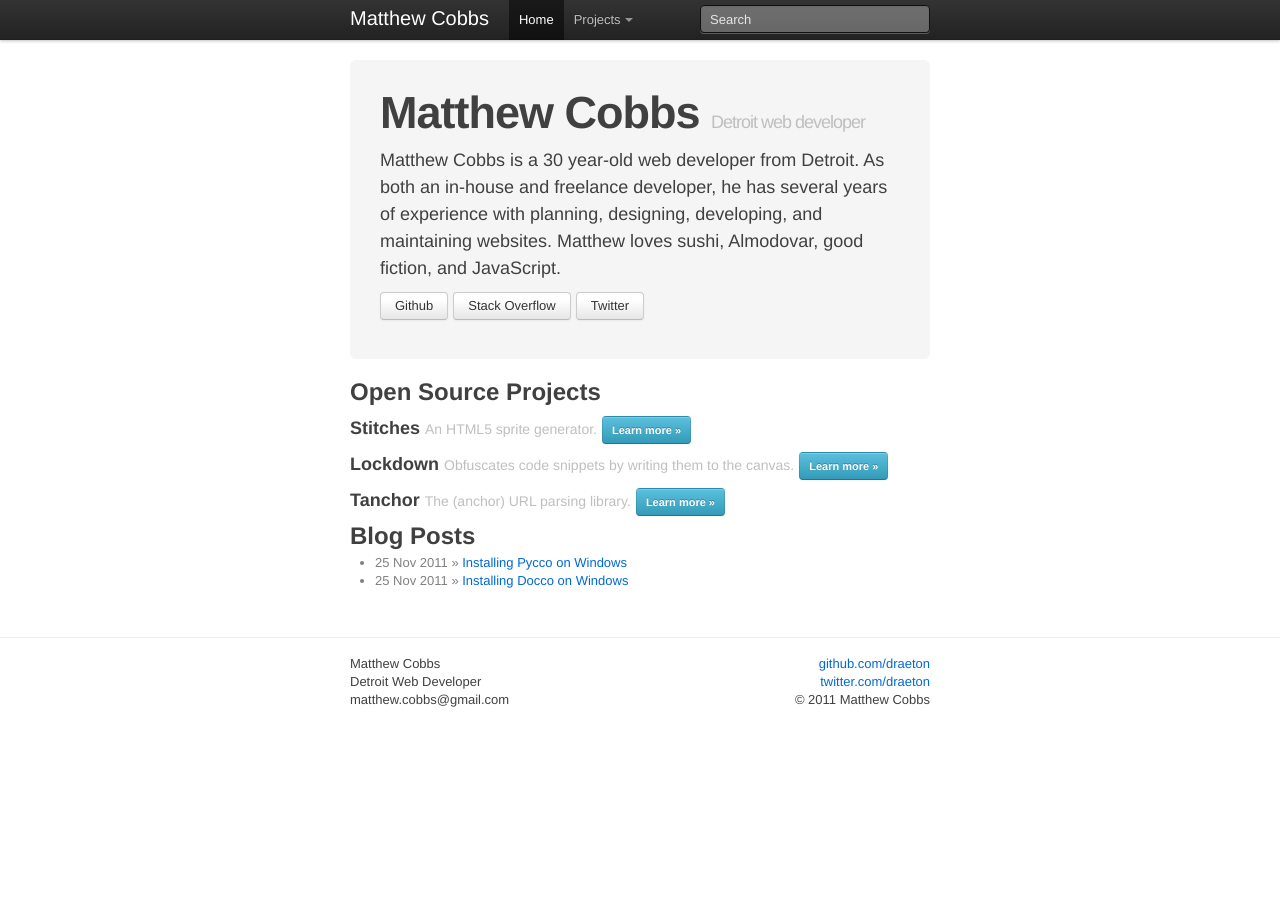
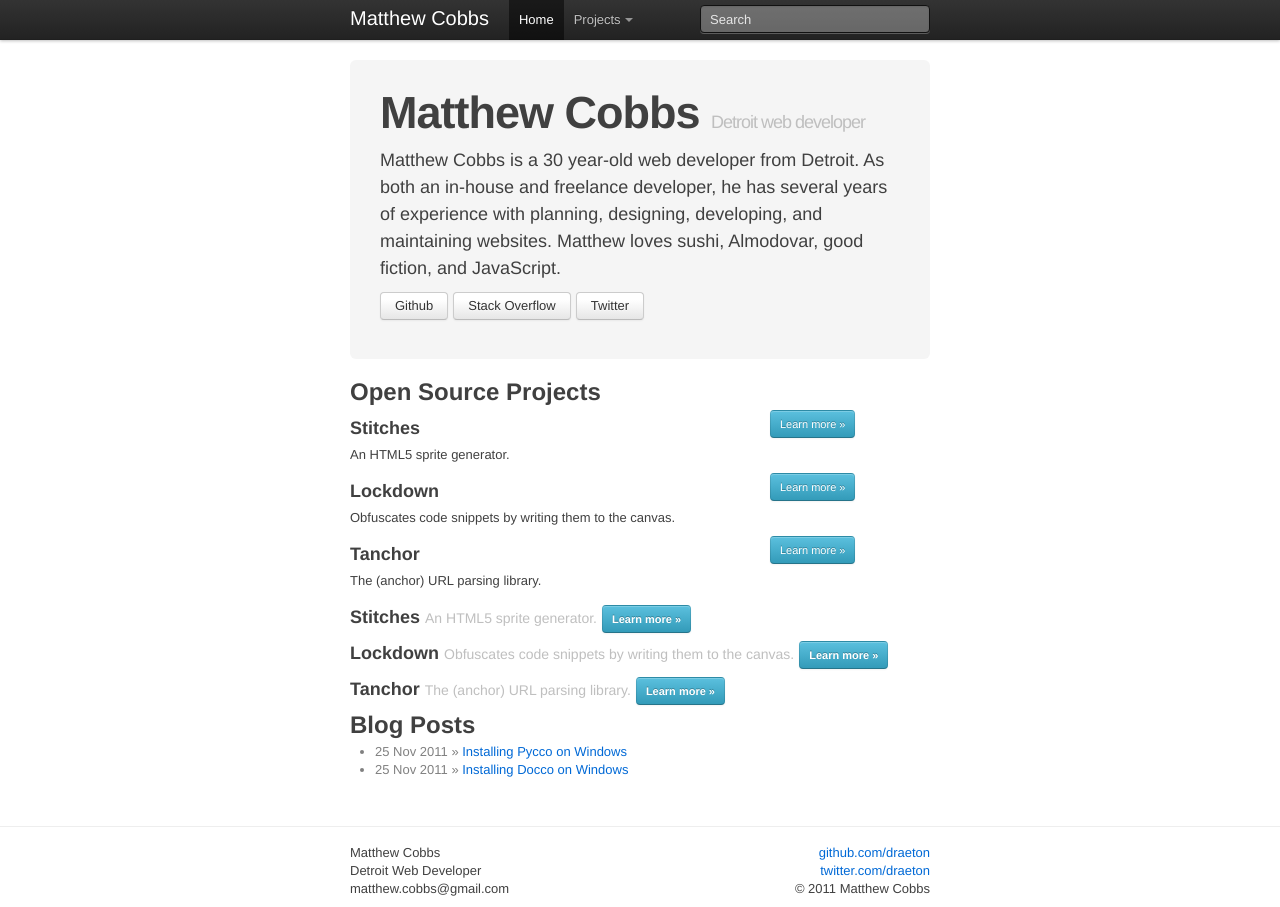
Before and after one commit to draeton/draeton.github.com, a Jekyll site: the page built from index.html, in a window 1280 px wide. Built offline with Jekyll 4.4.1, drawn with Linux system fonts in a browser that asks for light colours; nearby versions of some CDN libraries; Markdown is read by kramdown in place of the engine named in the settings.

Commit message:
trying a different page structure

```diff
--- a/index.html
+++ b/index.html
@@ -20,6 +20,26 @@ title: Matthew Cobbs, Detroit Web Developer
 
     <h2>Open Source Projects</h2>
 
+    <div class="row">
+        <div class="span7">
+            <h3>Stitches</h3>
+            <p>An HTML5 sprite generator.</p>
+        </div>
+        <div class="span3"><a href="/stitches" class="btn small info">Learn more &raquo;</a></div>
+
+        <div class="span7">
+            <h3>Lockdown</h3>
+            <p>Obfuscates code snippets by writing them to the canvas.</p>
+        </div>
+        <div class="span3"><a href="/lockdown" class="btn small info">Learn more &raquo;</a></div>
+
+        <div class="span7">
+            <h3>Tanchor</h3>
+            <p>The (anchor) URL parsing library.</p>
+        </div>
+        <div class="span3"><a href="/tanchor" class="btn small info">Learn more &raquo;</a></div>
+    </div>
+
     <h3>Stitches <small>An HTML5 sprite generator.</small> <a href="/stitches" class="btn small info">Learn more &raquo;</a></h3>
     <h3>Lockdown <small>Obfuscates code snippets by writing them to the canvas.</small> <a href="/lockdown" class="btn small info">Learn more &raquo;</a></h3>
     <h3>Tanchor <small>The (anchor) URL parsing library.</small> <a href="/tanchor" class="btn small info">Learn more &raquo;</a></h3>
```
